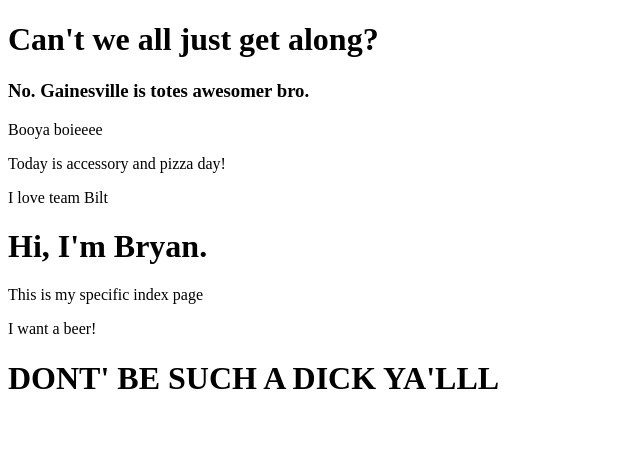
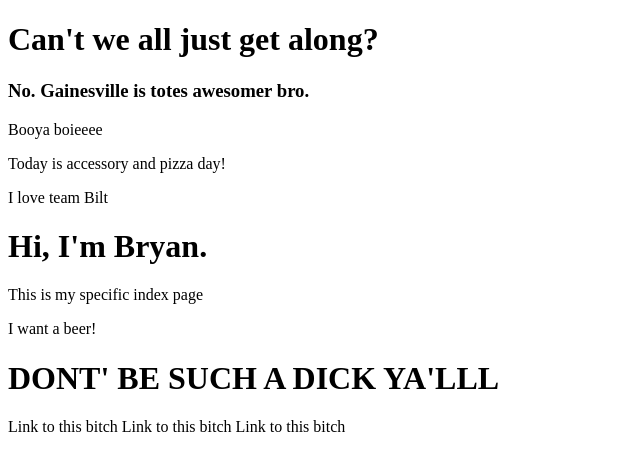
Before and after one commit to nicdev/git-training, a plain HTML site: page index.html in a window 1280 px wide. Shown: the whole page, without its empty margins (0-640 px from the left). Drawn offline with nearby package versions, Linux system fonts and the light colour scheme; files that its build step writes are made by us from their sources.

Commit message:
ready for deployment

```diff
--- a/index.html
+++ b/index.html
@@ -20,6 +20,9 @@
         <p>This is my specific index page</p>
         <p> I want a beer!</p>
         <H1>DONT' BE SUCH A DICK YA'LLL</h1>
+            <a>Link to this bitch</a>
+            <a>Link to this bitch</a>
+            <a>Link to this bitch</a>
         <script src="js/main.js"></script>
     </body>
 </html>
```
